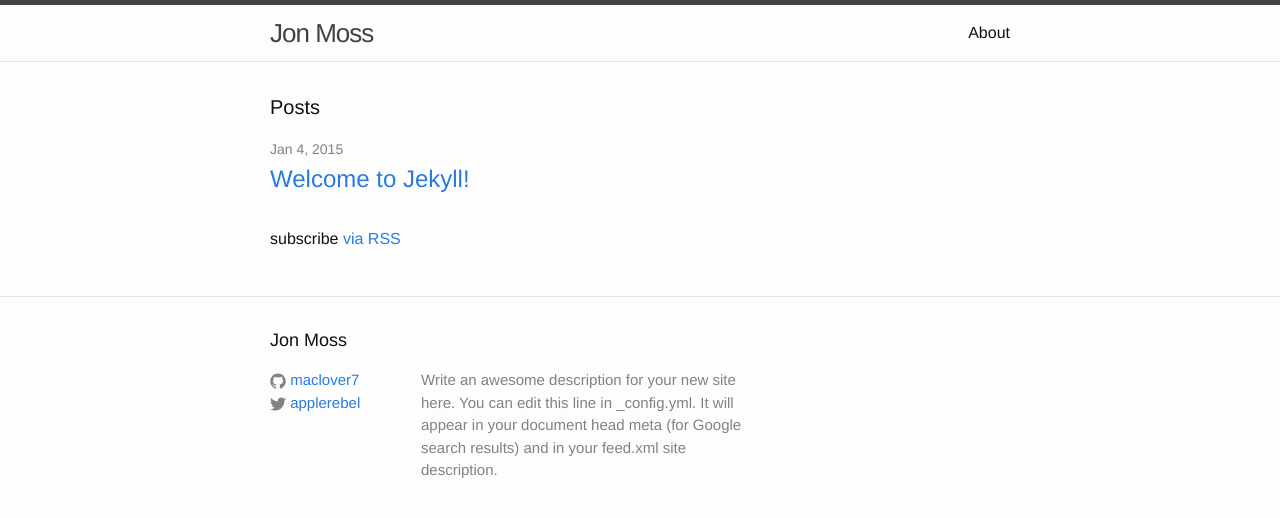
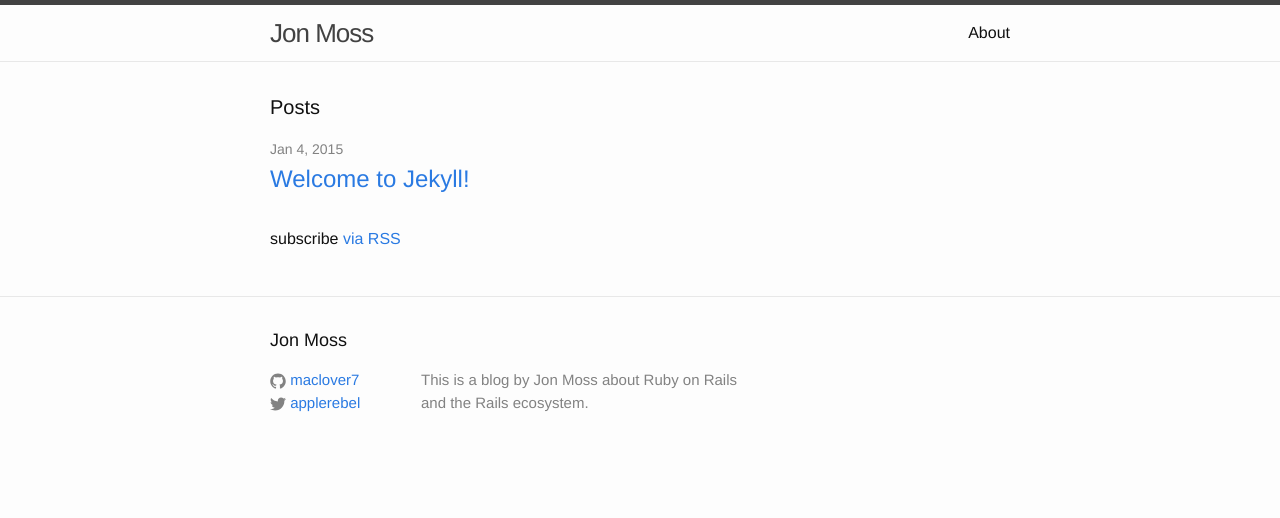
Before and after one commit to maclover7/blog, a Jekyll site: the page built from index.html, in a window 1280 px wide. Shown: the top 518 px of the page. Built offline with Jekyll 4.4.1, drawn with Linux system fonts in a browser that asks for light colours.

Commit message:
site description

```diff
--- a/_config.yml
+++ b/_config.yml
@@ -1,9 +1,6 @@
 # Site settings
 title: Jon Moss
-description: > # this means to ignore newlines until "baseurl:"
-  Write an awesome description for your new site here. You can edit this
-  line in _config.yml. It will appear in your document head meta (for
-  Google search results) and in your feed.xml site description.
+description: "This is a blog by Jon Moss about Ruby on Rails and the Rails ecosystem."
 baseurl: "" # the subpath of your site, e.g. /blog/
 url: "http://blog.jonathanmoss.me" # the base hostname & protocol for your site
 twitter_username: applerebel
```
